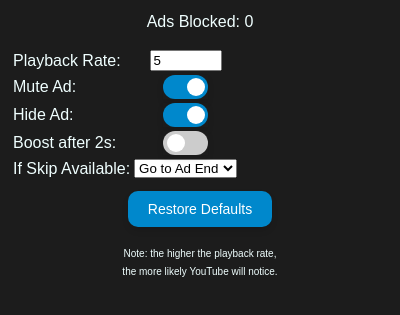
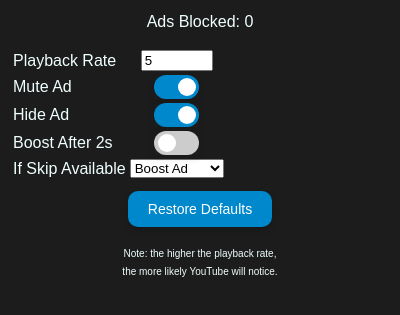
Before and after one commit to MartinBraquet/youtube-adblock, a browser extension: page popup.html in a window 400 px wide. Shown: the part 85-400 px from the top of the page. Drawn offline with Linux system fonts and the light colour scheme.

Commit message:
Removed Go to Ad End requirement for Boost After 2s

```diff
--- a/content.js
+++ b/content.js
@@ -109,8 +109,7 @@ async function checkForAds() {
                     }
 
                     let boostWanted = await readLocalStorage("boostWanted");
-                    let skipBehavior = await readLocalStorage("skipBehavior");
-                    if (boostWanted && skipBehavior === 2) {
+                    if (boostWanted) {
                         setTimeout(skipVideo, 2000, video);
                     }
                 } else if (video.currentTime === 0 && video.detected) {
--- a/popup.html
+++ b/popup.html
@@ -127,11 +127,11 @@
   <p>Ads Blocked: <span id="adsSkipped"></span></p>
   <table>
     <tr>
-      <td align="left"><label for="adPlaybackRate">Playback Rate:</label></td>
+      <td align="left"><label for="adPlaybackRate">Playback Rate</label></td>
       <td><input type="number" id="adPlaybackRate" name="adPlaybackRate" min="1" max="1000" size="5"></td>
     </tr>
     <tr>
-      <td align="left"><label for="muteWanted">Mute Ad:</label></td>
+      <td align="left"><label for="muteWanted">Mute Ad</label></td>
       <td>
         <label class="switch">
           <input type="checkbox" id="muteWanted" name="muteWanted">
@@ -140,7 +140,7 @@
       </td>
     </tr>
     <tr>
-      <td align="left"><label for="hideWanted">Hide Ad:</label></td>
+      <td align="left"><label for="hideWanted">Hide Ad</label></td>
       <td>
         <label class="switch">
           <input type="checkbox" id="hideWanted" name="hideWanted">
@@ -149,7 +149,7 @@
       </td>
     </tr>
     <tr>
-      <td align="left"><label for="boostWanted">Boost after 2s:</label></td>
+      <td align="left"><label for="boostWanted">Boost After 2s</label></td>
       <td>
         <label class="switch">
           <input type="checkbox" id="boostWanted" name="boostWanted">
@@ -158,12 +158,12 @@
       </td>
     </tr>
     <tr>
-      <td align="left"><label for="skipBehavior">If Skip Available:</label></td>
+      <td align="left"><label for="skipBehavior">If Skip Available</label></td>
       <td>
         <select id="skipBehavior" name="skipBehavior">
           <option value=0>Do Nothing</option>
           <option value=1>Click Button</option>
-          <option value=2>Go to Ad End</option>
+          <option value=2>Boost Ad</option>
       </td>
     </tr>
   </table>
```
